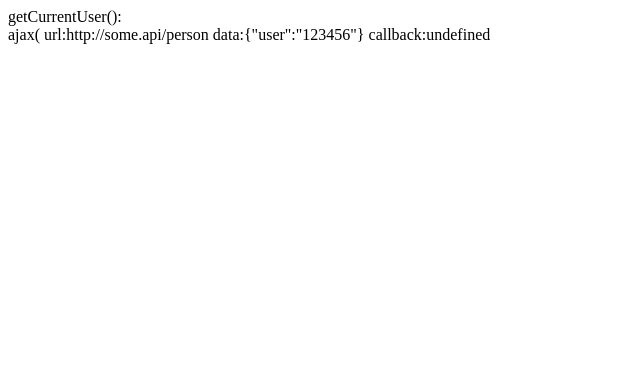
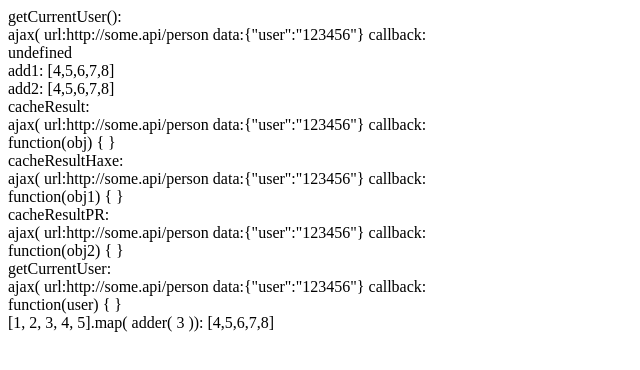
Before and after one commit to ustutz/Functional_Light_Haxe, a plain HTML site: page 03_Managing_Function_Inputs/bin/index.html in a window 1280 px wide. Shown: the whole page, without its empty margins (0-640 px from the left). Drawn offline with Linux system fonts and the light colour scheme.

Commit message:
reverse, partial, curry

```diff
--- a/03_Managing_Function_Inputs/bin/index.html
+++ b/03_Managing_Function_Inputs/bin/index.html
@@ -7,11 +7,40 @@
 
 	<script type="text/javascript">
 		var FnLight = new function() {
+
+			this.curry = function(fn,arity = fn.length) {
+				return (function nextCurried(prevArgs){
+					return function curried(nextArg){
+						var args = prevArgs.concat( [nextArg] );
+
+						if (args.length >= arity) {
+							return fn( ...args );
+						}
+						else {
+							return nextCurried( args );
+						}
+					};
+				})( [] );
+			}
+
 			this.partial = function(fn,...presetArgs) {
 				return function partiallyApplied(...laterArgs){
 					return fn( ...presetArgs, ...laterArgs );
 				};
 			}
+
+			this.reverseArgs = function(fn) {
+				return function argsReversed(...args){
+					return fn( ...args.reverse() );
+				};
+			}
+
+			this.partialRight = function(fn, ...presetArgs) {
+				return this.reverseArgs(
+					this.partial( this.reverseArgs(fn), ...presetArgs.reverse() )
+				);
+			}
+
 		}
 	</script>
 </head>
--- a/03_Managing_Function_Inputs/bin/inputs.js
+++ b/03_Managing_Function_Inputs/bin/inputs.js
@@ -3,20 +3,63 @@
 var Main = function() { };
 Main.__name__ = true;
 Main.ajax = function(url,data,callback) {
-	haxe_Log.trace("ajax( url:" + url + " data:" + JSON.stringify(data) + " callback:" + callback,{ fileName : "Main.hx", lineNumber : 15, className : "Main", methodName : "ajax"});
+	haxe_Log.trace("ajax( url:" + url + " data:" + JSON.stringify(data) + " callback:",{ fileName : "Main.hx", lineNumber : 18, className : "Main", methodName : "ajax"});
+	haxe_Log.trace(callback,{ fileName : "Main.hx", lineNumber : 19, className : "Main", methodName : "ajax"});
 };
 Main.main = function() {
 	com_ls3d_HTMLTrace.init();
 	Main.ajaxExample();
+	Main.addExample();
+	Main.reverseArgsExample();
+	Main.curryExample();
 };
 Main.ajaxExample = function() {
 	var getPerson = FnLight.partial(Main.ajax,"http://some.api/person");
 	FnLight.partial(Main.ajax,"http://some.api/order");
-	var getCurrentUser = FnLight.partial(getPerson,{ user : "123456"});
-	haxe_Log.trace("getCurrentUser():",{ fileName : "Main.hx", lineNumber : 35, className : "Main", methodName : "ajaxExample"});
+	Main.CURRENT_USER_ID = "123456";
+	var getCurrentUser = FnLight.partial(getPerson,{ user : Main.CURRENT_USER_ID});
+	haxe_Log.trace("getCurrentUser():",{ fileName : "Main.hx", lineNumber : 42, className : "Main", methodName : "ajaxExample"});
 	getCurrentUser();
 };
+Main.add = function(x,y) {
+	return x + y;
+};
+Main.addExample = function() {
+	haxe_Log.trace("add1: " + Std.string([1,2,3,4,5].map(function(val) {
+		return Main.add(3,val);
+	})),{ fileName : "Main.hx", lineNumber : 56, className : "Main", methodName : "addExample"});
+	haxe_Log.trace("add2: " + Std.string([1,2,3,4,5].map(FnLight.partial(Main.add,3))),{ fileName : "Main.hx", lineNumber : 59, className : "Main", methodName : "addExample"});
+};
+Main.reverseArgsExample = function() {
+	var cacheResult = FnLight.reverseArgs(FnLight.partial(FnLight.reverseArgs(Main.ajax),function(obj) {
+	}));
+	haxe_Log.trace("cacheResult:",{ fileName : "Main.hx", lineNumber : 71, className : "Main", methodName : "reverseArgsExample"});
+	cacheResult("http://some.api/person",{ user : Main.CURRENT_USER_ID});
+	var a3 = function(obj1) {
+	};
+	var cacheResultHaxe = function(a1,a2) {
+		Main.ajax(a1,a2,a3);
+	};
+	haxe_Log.trace("cacheResultHaxe:",{ fileName : "Main.hx", lineNumber : 81, className : "Main", methodName : "reverseArgsExample"});
+	cacheResultHaxe("http://some.api/person",{ user : Main.CURRENT_USER_ID});
+	var cacheResultPR = FnLight.partialRight(Main.ajax,function(obj2) {
+	});
+	haxe_Log.trace("cacheResultPR:",{ fileName : "Main.hx", lineNumber : 89, className : "Main", methodName : "reverseArgsExample"});
+	cacheResultPR("http://some.api/person",{ user : Main.CURRENT_USER_ID});
+};
+Main.curryExample = function() {
+	var getCurrentUser = (FnLight.curry(Main.ajax)("http://some.api/person"))({ user : Main.CURRENT_USER_ID});
+	haxe_Log.trace("getCurrentUser:",{ fileName : "Main.hx", lineNumber : 102, className : "Main", methodName : "curryExample"});
+	getCurrentUser(function(user) {
+	});
+	haxe_Log.trace("[1, 2, 3, 4, 5].map( adder( 3 )): " + Std.string([1,2,3,4,5].map(FnLight.curry(Main.add)(3))),{ fileName : "Main.hx", lineNumber : 109, className : "Main", methodName : "curryExample"});
+};
 Math.__name__ = true;
+var Std = function() { };
+Std.__name__ = true;
+Std.string = function(s) {
+	return js_Boot.__string_rec(s,"");
+};
 var com_ls3d_HTMLTrace = function() { };
 com_ls3d_HTMLTrace.__name__ = true;
 com_ls3d_HTMLTrace.init = function() {
```
Also changed, not shown: 2 other files.
